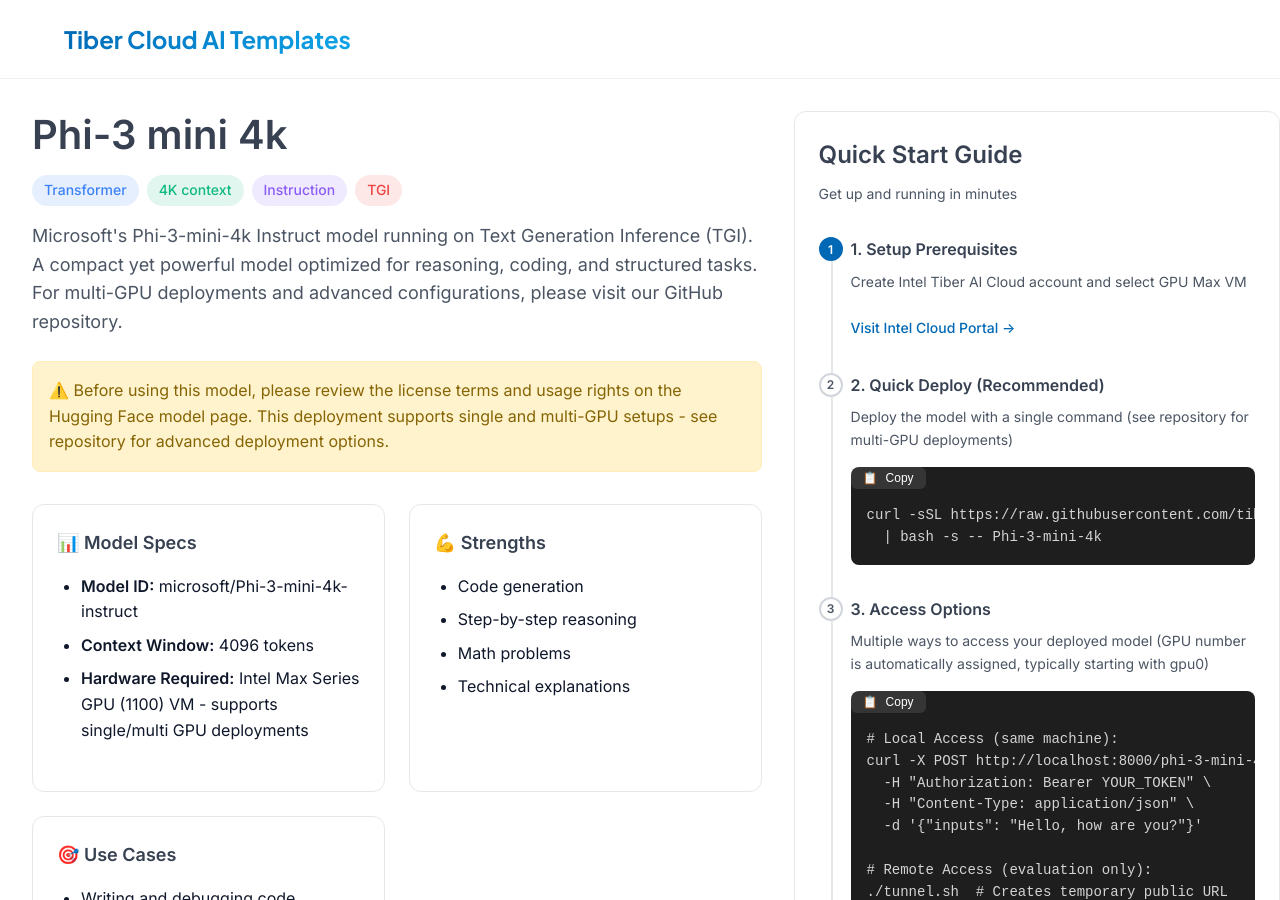
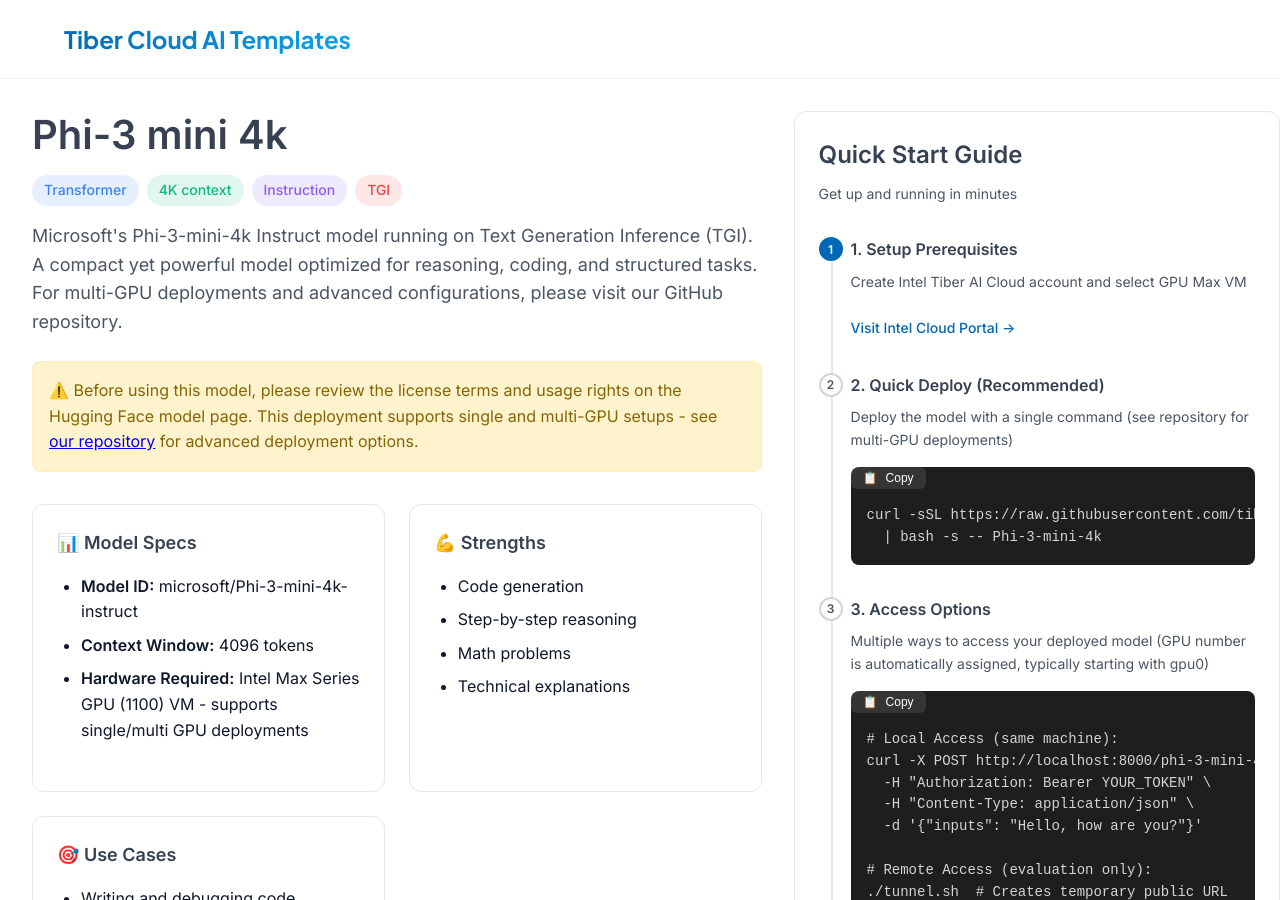
Before and after one commit to TiberAICommunity/ai-templates, a Jekyll site: the page built from model/phi-3-mini-4k.md, in a window 1280 px wide and 900 px high. Built offline with Jekyll 4.4.1, drawn with Linux system fonts in a browser that asks for light colours.

Commit message:
Update phi-3-mini-4k.yaml

```diff
--- a/_data/models/phi-3-mini-4k.yaml
+++ b/_data/models/phi-3-mini-4k.yaml
@@ -3,8 +3,7 @@
 model_id: microsoft/Phi-3-mini-4k-instruct
 description: "Microsoft's Phi-3-mini-4k Instruct model running on Text Generation Inference (TGI). A compact yet powerful model optimized for reasoning, coding, and structured tasks. For multi-GPU deployments and advanced configurations, please visit our GitHub repository."
 
-license_notice: "Before using this model, please review the license terms and usage rights on the Hugging Face model page. This deployment supports single and multi-GPU setups - see repository for advanced deployment options."
-
+license_notice: "Before using this model, please review the license terms and usage rights on the Hugging Face model page. This deployment supports single and multi-GPU setups - see <a href='https://github.com/tiberaicommunity/xpu_tgi' target='_blank'>our repository</a> for advanced deployment options."
 context_window: "4096 tokens"
 hardware_required: "Intel Max Series GPU (1100) VM - supports single/multi GPU deployments"
 
```
